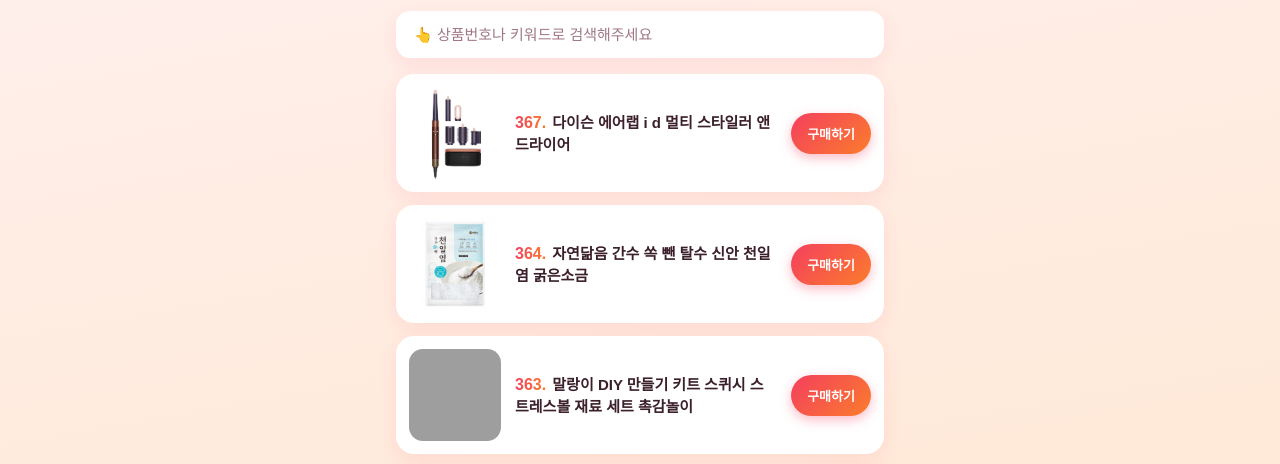
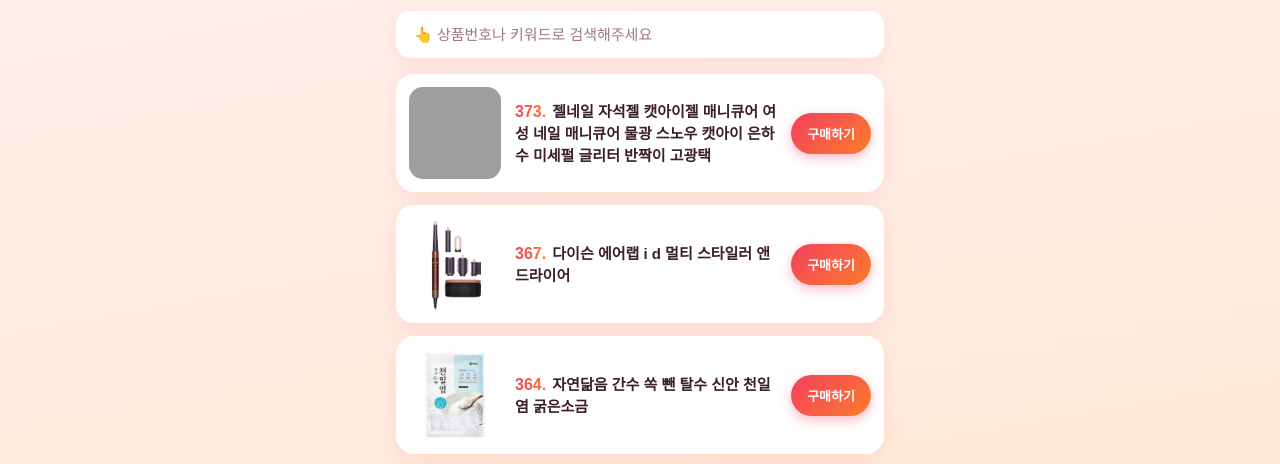
Before and after one commit to shop1649/pickpocket.github.io, a plain HTML site: page index.html in a window 1280 px wide. Shown: the part 266-730 px from the top of the page. Drawn offline with Linux system fonts and the light colour scheme; grey boxes are pictures that could not be loaded.

Commit message:
상품 갱신 2026-11-15 20:12

```diff
--- a/index.html
+++ b/index.html
@@ -69,6 +69,11 @@ footer{margin-top:28px;text-align:center;font-size:11px;color:var(--sub);line-he
 <div class="notice">이 페이지는 쿠팡 파트너스 활동의 일환으로, 이에 따른 일정액의 수수료를 제공받습니다.</div>
 <input class="search" id="q" type="search" placeholder="👆 상품번호나 키워드로 검색해주세요"
  oninput="for(const c of document.querySelectorAll('.card'))c.style.display=c.dataset.k.includes(this.value.trim().toLowerCase())?'':'none'">
+<a class="card" data-k="373 젤네일 자석젤 캣아이젤 매니큐어 여성 네일 매니큐어 물광 스노우 캣아이 은하수 미세펄 글리터 반짝이 고광택" href="https://link.coupang.com/re/AFFSDP?lptag=AF6252943&amp;pageKey=9819092654&amp;itemId=29408196525&amp;vendorItemId=96318455870&amp;traceid=V0-153-0517a49bcb5d85c1&amp;requestid=20261115131000667021620759&amp;token=31850C%7CMIXED&amp;pt=0&amp;slot=7" target="_blank" rel="noopener sponsored">
+  <img class="thumb" src="img/373-69e2a9e7.jpg" alt="" loading="lazy">
+  <div class="info"><div class="name"><span class="no">373.</span> 젤네일 자석젤 캣아이젤 매니큐어 여성 네일 매니큐어 물광 스노우 캣아이 은하수 미세펄 글리터 반짝이 고광택</div></div>
+  <span class="btn">구매하기</span>
+</a>
 <a class="card" data-k="367 다이슨 에어랩 i d 멀티 스타일러 앤 드라이어" href="https://link.coupang.com/re/AFFSDP?lptag=AF6252943&amp;pageKey=8882805356&amp;itemId=29152517958&amp;vendorItemId=96075236989&amp;traceid=V0-153-1c173671b8990318&amp;requestid=20261115103620999155186025&amp;token=31850C%7CMIXED&amp;pt=0&amp;slot=7" target="_blank" rel="noopener sponsored">
   <img class="thumb" src="img/367-62deb1f7.jpg" alt="" loading="lazy">
   <div class="info"><div class="name"><span class="no">367.</span> 다이슨 에어랩 i d 멀티 스타일러 앤 드라이어</div></div>
```
